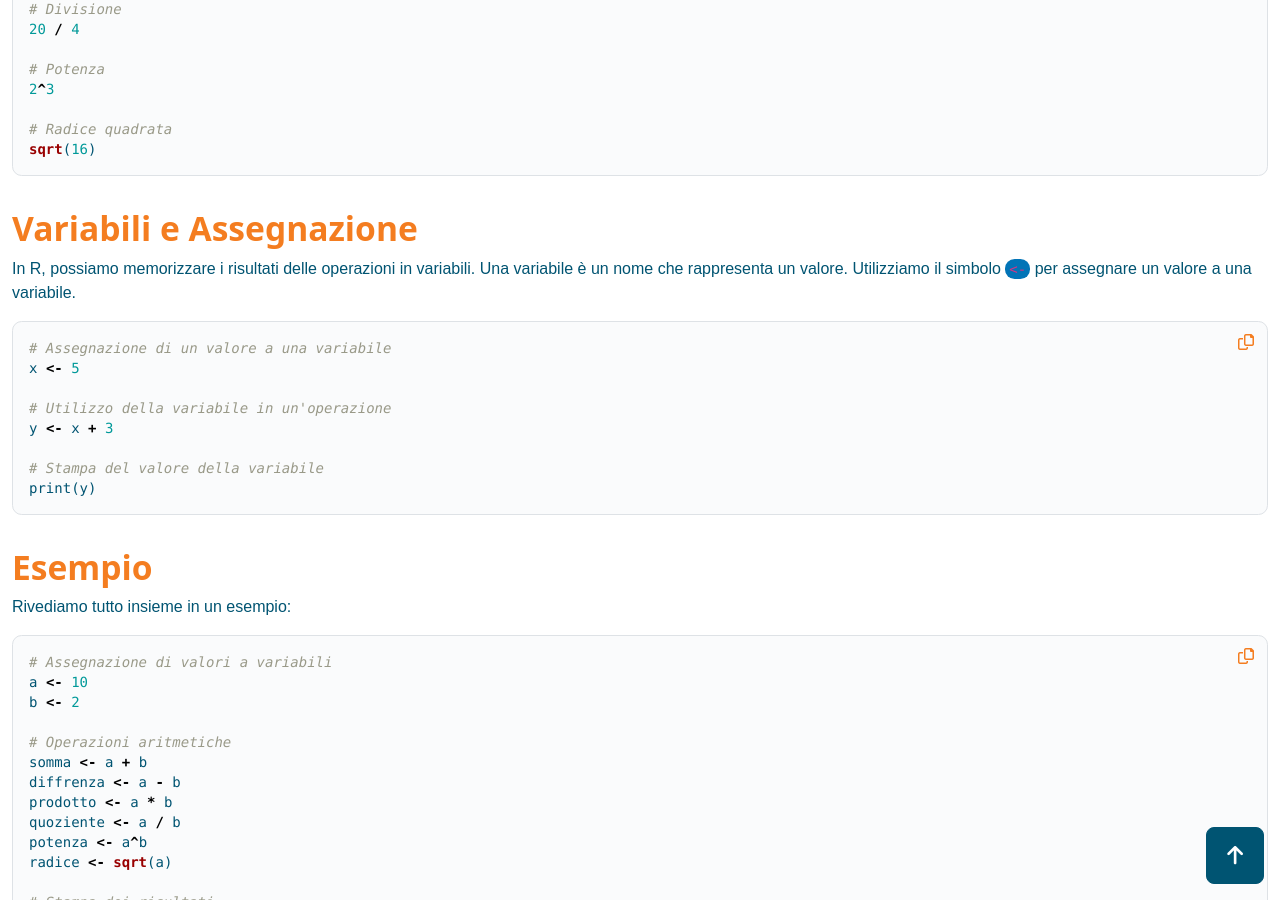
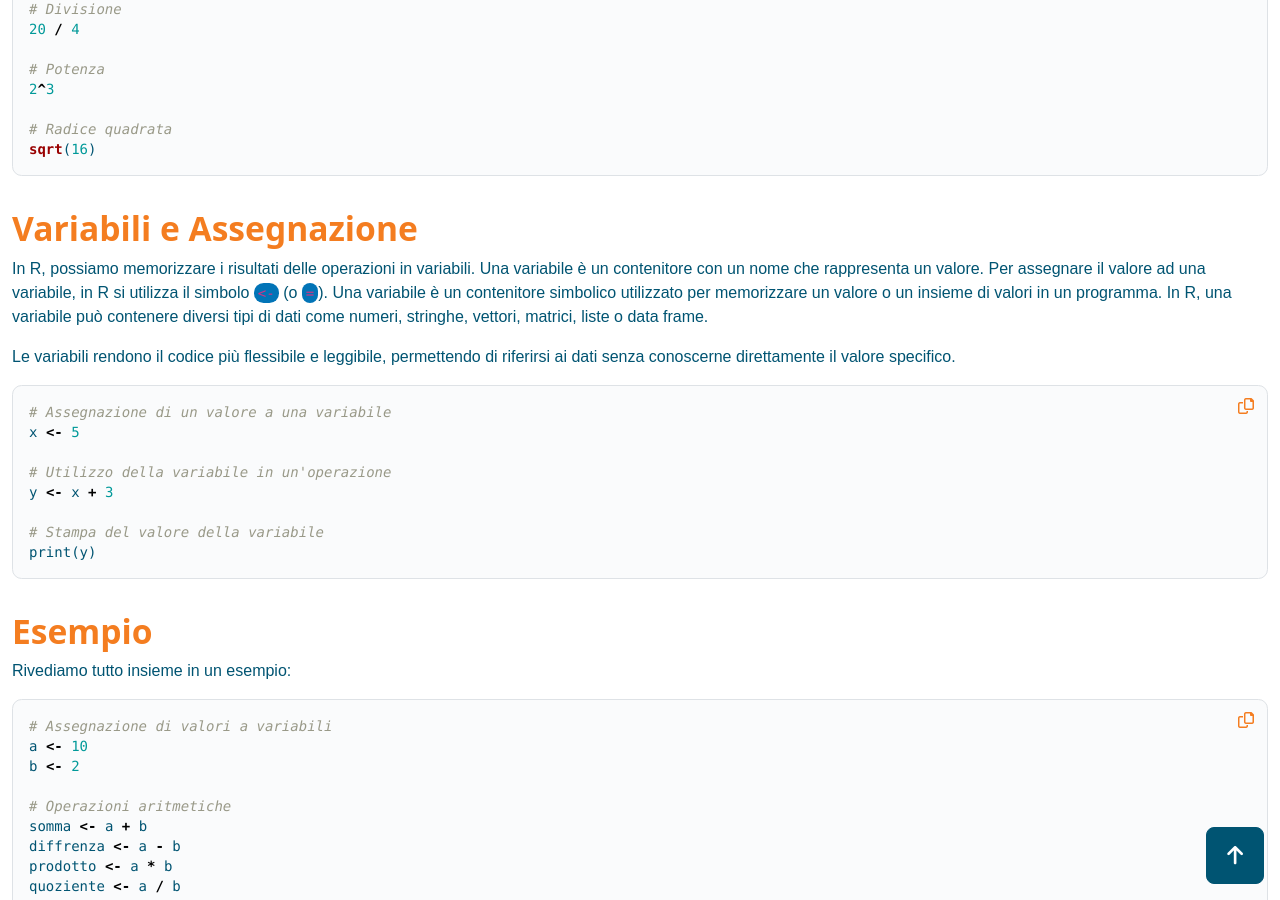
Before and after one commit to maghetta/Corso-R-livello-base__BBC, a Jekyll site: the page built from pages/tutorials/Introduzione_alla_Console_R.md, in a window 1280 px wide and 900 px high, scrolled down 1002 px. Built offline with Jekyll 4.4.1, drawn with Linux system fonts in a browser that asks for light colours.

Commit message:
Update Introduzione_alla_Console_R.md

````diff
--- a/pages/tutorials/Introduzione_alla_Console_R.md
+++ b/pages/tutorials/Introduzione_alla_Console_R.md
@@ -55,7 +55,10 @@ sqrt(16)
 
 ## Variabili e Assegnazione
 
-In R, possiamo memorizzare i risultati delle operazioni in variabili. Una variabile è un nome che rappresenta un valore. Utilizziamo il simbolo `<-` per assegnare un valore a una variabile.
+In R, possiamo memorizzare i risultati delle operazioni in variabili. Una variabile è un contenitore con un nome che rappresenta un valore. Per assegnare il valore ad una variabile, in R si utilizza il simbolo `<-` (o `=`).
+Una variabile è un contenitore simbolico utilizzato per memorizzare un valore o un insieme di valori in un programma. In R, una variabile può contenere diversi tipi di dati come numeri, stringhe, vettori, matrici, liste o data frame.
+
+Le variabili rendono il codice più flessibile e leggibile, permettendo di riferirsi ai dati senza conoscerne direttamente il valore specifico.
 
 ```R
 # Assegnazione di un valore a una variabile
````
